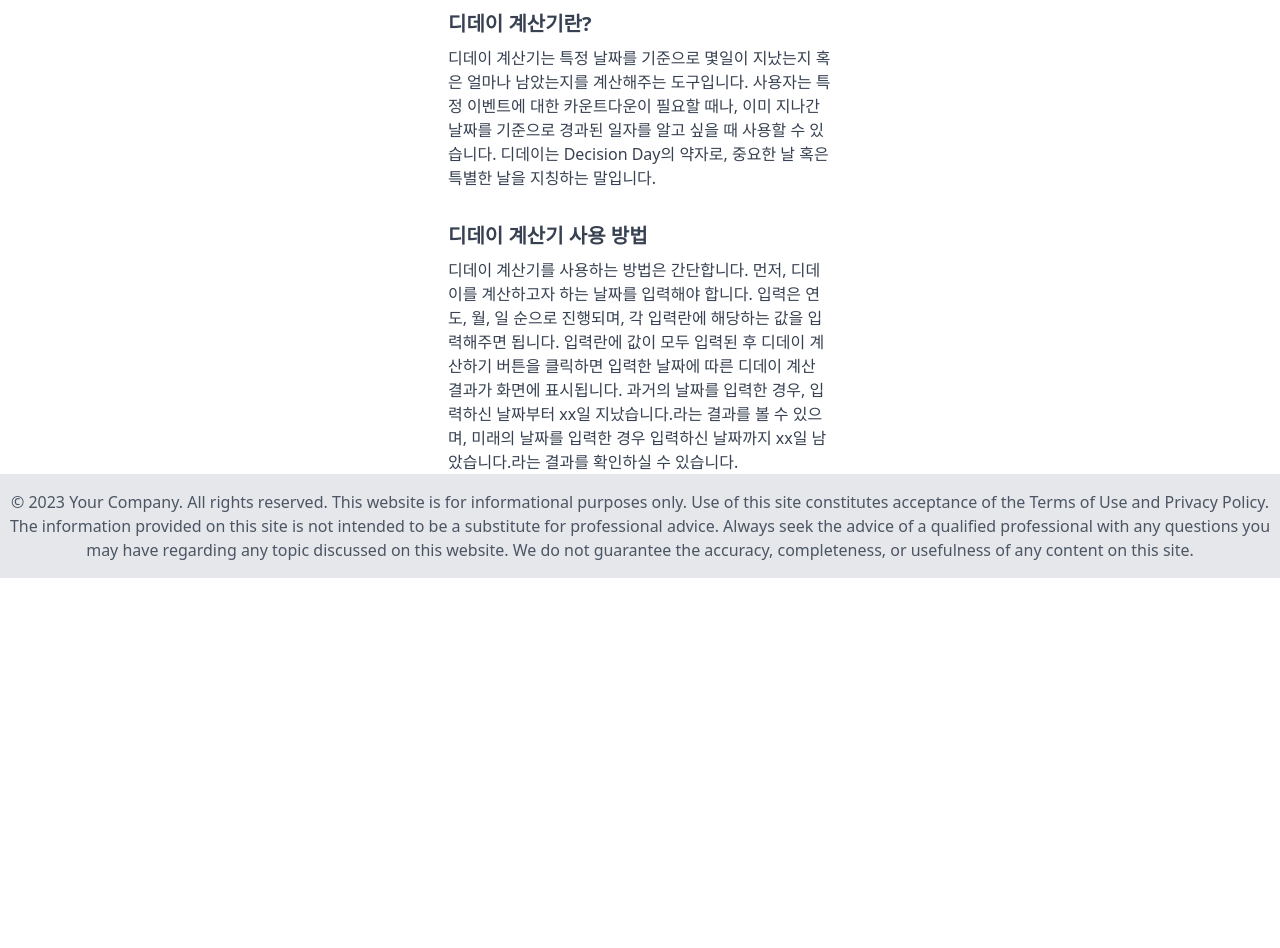
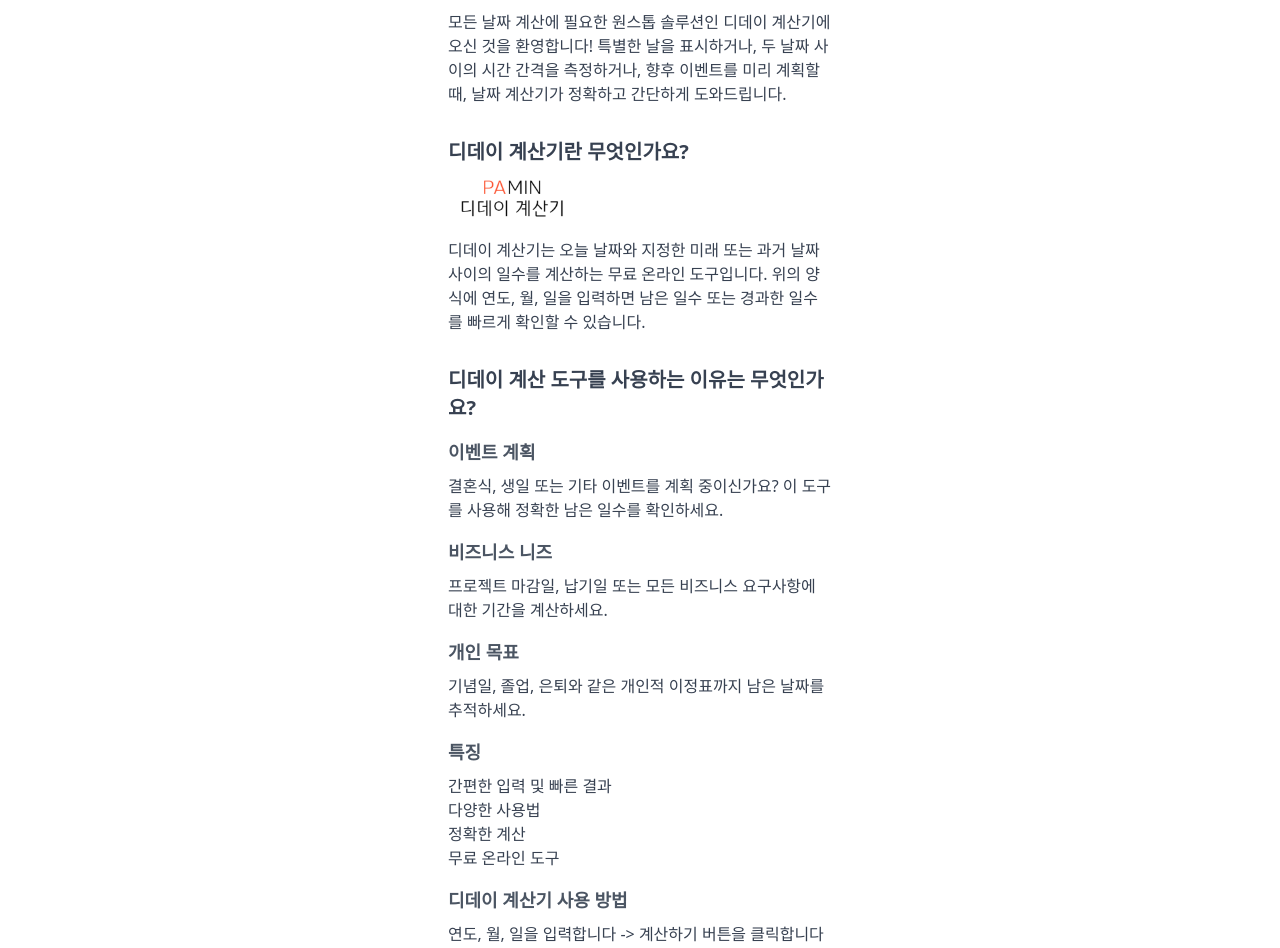
Before and after one commit to namedwd/new, a Next.js app: page /d-day in a window 1280 px wide. Shown: the part 280-1228 px from the top of the page. Before the commit the page ends 858 px from the top, so only its background shows below. Built offline with nearby package versions, Linux system fonts and the light colour scheme.

Commit message:
imageanddday

```diff
--- a/pages/d-day.js
+++ b/pages/d-day.js
@@ -1,5 +1,6 @@
 import React, { useState } from "react";
 import Head from "next/head";
+import Image from "next/image";
 
 const weekDays = ["일", "월", "화", "수", "목", "금", "토"];
 function getCurrentDate() {
@@ -149,28 +150,66 @@ function DDayCalculator() {
               </div>
             )}
           </form>
-          <h2 className="text-xl font-bold text-gray-700 mt-8">
-            디데이 계산기란?
-          </h2>
           <p className="mt-2 text-gray-700">
-            디데이 계산기는 특정 날짜를 기준으로 몇일이 지났는지 혹은 얼마나
-            남았는지를 계산해주는 도구입니다. 사용자는 특정 이벤트에 대한
-            카운트다운이 필요할 때나, 이미 지나간 날짜를 기준으로 경과된 일자를
-            알고 싶을 때 사용할 수 있습니다. 디데이는 Decision Day의 약자로,
-            중요한 날 혹은 특별한 날을 지칭하는 말입니다.
+            모든 날짜 계산에 필요한 원스톱 솔루션인 디데이 계산기에 오신 것을
+            환영합니다! 특별한 날을 표시하거나, 두 날짜 사이의 시간 간격을
+            측정하거나, 향후 이벤트를 미리 계획할 때, 날짜 계산기가 정확하고
+            간단하게 도와드립니다.
           </p>
           <h2 className="text-xl font-bold text-gray-700 mt-8">
+            디데이 계산기란 무엇인가요?
+          </h2>
+          <div className="w-full md:w-1/2 lg:w-1/3">
+            <Image
+              src="/images/디데이 계산기.jpg"
+              alt="디데이 계산기 설명 이미지"
+              layout="responsive"
+              width={400} // 원본 이미지 너비
+              height={200} // 원본 이미지 높이
+            />
+          </div>
+          <p className="mt-2 text-gray-700">
+            디데이 계산기는 오늘 날짜와 지정한 미래 또는 과거 날짜 사이의 일수를
+            계산하는 무료 온라인 도구입니다. 위의 양식에 연도, 월, 일을 입력하면
+            남은 일수 또는 경과한 일수를 빠르게 확인할 수 있습니다.
+          </p>
+          <h2 class="text-xl font-bold text-gray-700 mt-8">
+            디데이 계산 도구를 사용하는 이유는 무엇인가요?
+          </h2>
+          <h3 class="text-lg font-bold text-gray-600 mt-4">이벤트 계획</h3>
+          <p class="mt-2 text-gray-700">
+            결혼식, 생일 또는 기타 이벤트를 계획 중이신가요? 이 도구를 사용해
+            정확한 남은 일수를 확인하세요.
+          </p>
+          <h3 class="text-lg font-bold text-gray-600 mt-4">비즈니스 니즈</h3>
+          <p class="mt-2 text-gray-700">
+            프로젝트 마감일, 납기일 또는 모든 비즈니스 요구사항에 대한 기간을
+            계산하세요.
+          </p>
+          <h3 class="text-lg font-bold text-gray-600 mt-4">개인 목표</h3>
+          <p class="mt-2 text-gray-700">
+            기념일, 졸업, 은퇴와 같은 개인적 이정표까지 남은 날짜를 추적하세요.
+          </p>
+          <h3 class="text-lg font-bold text-gray-600 mt-4">특징</h3>
+          <ul class="mt-2 text-gray-700">
+            <li>간편한 입력 및 빠른 결과</li>
+            <li>다양한 사용법</li>
+            <li>정확한 계산</li>
+            <li>무료 온라인 도구</li>
+          </ul>
+          <h3 class="text-lg font-bold text-gray-600 mt-4">
             디데이 계산기 사용 방법
-          </h2>
-          <p className="mt-2 text-gray-700">
-            디데이 계산기를 사용하는 방법은 간단합니다. 먼저, 디데이를
-            계산하고자 하는 날짜를 입력해야 합니다. 입력은 연도, 월, 일 순으로
-            진행되며, 각 입력란에 해당하는 값을 입력해주면 됩니다. 입력란에 값이
-            모두 입력된 후 디데이 계산하기 버튼을 클릭하면 입력한 날짜에 따른
-            디데이 계산 결과가 화면에 표시됩니다. 과거의 날짜를 입력한 경우,
-            입력하신 날짜부터 xx일 지났습니다.라는 결과를 볼 수 있으며, 미래의
-            날짜를 입력한 경우 입력하신 날짜까지 xx일 남았습니다.라는 결과를
-            확인하실 수 있습니다.
+          </h3>
+          <p class="mt-2 text-gray-700">
+            연도, 월, 일을 입력합니다 -&gt; 계산하기 버튼을 클릭합니다 -&gt;
+            결과 보기.
+          </p>
+          <h3 class="text-lg font-bold text-gray-600 mt-4">디데이의 유래</h3>
+          <p class="mt-2 text-gray-700">
+            디데이는 원래 1944년 6월 6일, 제2차 세계 대전 동안 연합군이 나치
+            독일이 점령한 프랑스 노르망디 해안에 상륙한 날을 가리키는 용어로
+            사용되었습니다. 이후에는 계획된 중요한 이벤트가 발생할 날짜를
+            일반적으로 나타내는 단어로 널리 쓰이게 되었습니다.
           </p>
         </div>
       </>
```
Also changed, not shown: public/images/디데이 계산기.jpg (added).
